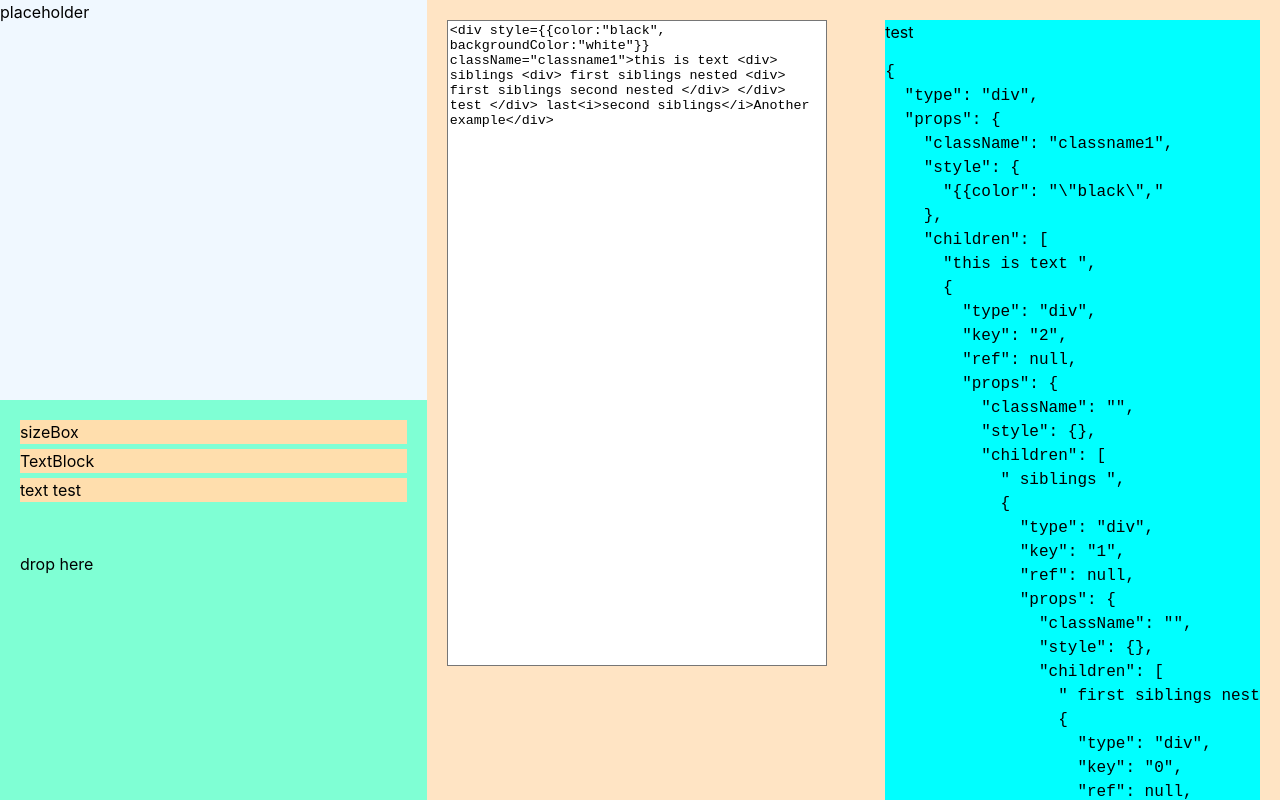
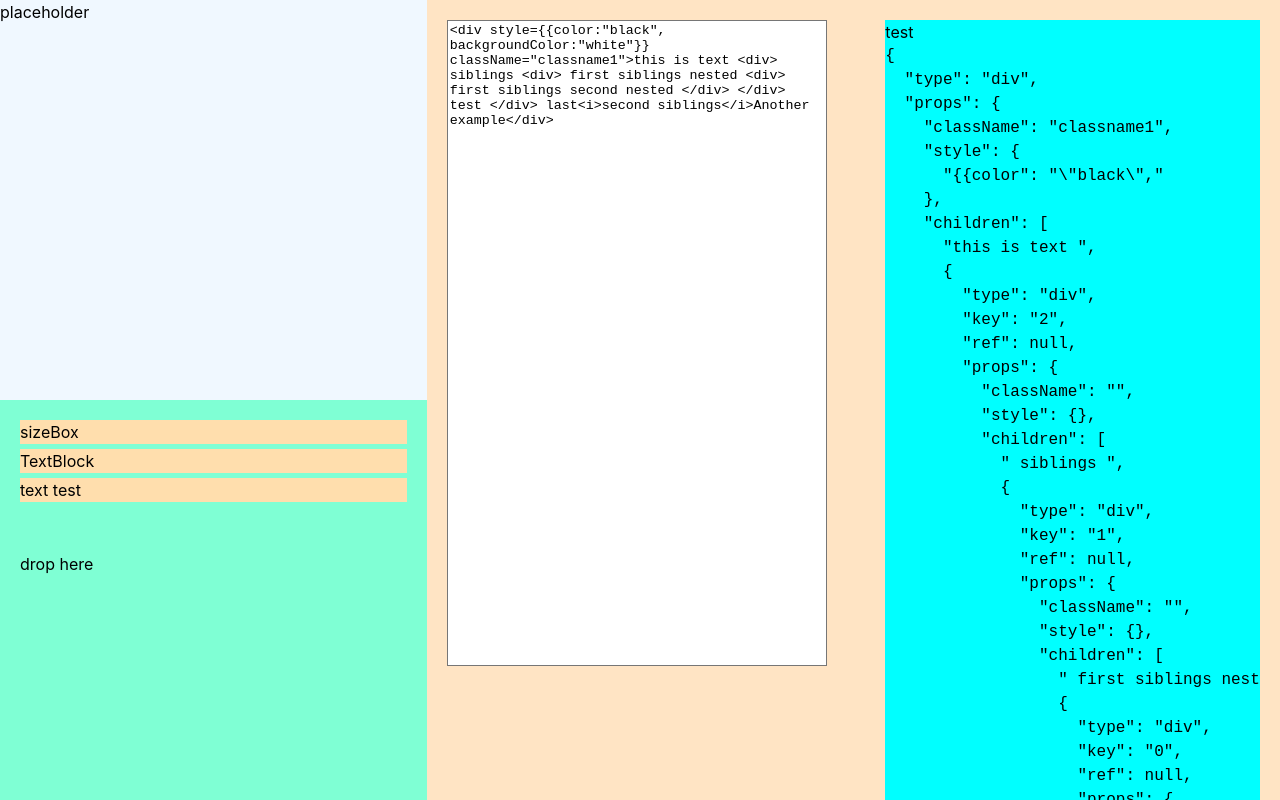
Before and after one commit to Kndgy/jsx-to-unreal-umg, a React (Vite) app: page / in a window 1280 px wide. Shown: the top 800 px of the page. Built offline with nearby package versions, Linux system fonts and the light colour scheme.

Commit message:
update pre styles

```diff
--- a/src/index.css
+++ b/src/index.css
@@ -26,3 +26,7 @@ body {
   width: 100vw;
   height: 100%;
 }
+
+pre{
+  margin: 0 auto;
+}
--- a/src/main.tsx
+++ b/src/main.tsx
@@ -23,8 +23,6 @@ const BasicText = () => {
   )
 }
 
-
-
 const App = () => {
 
   let sheeth = []
```
